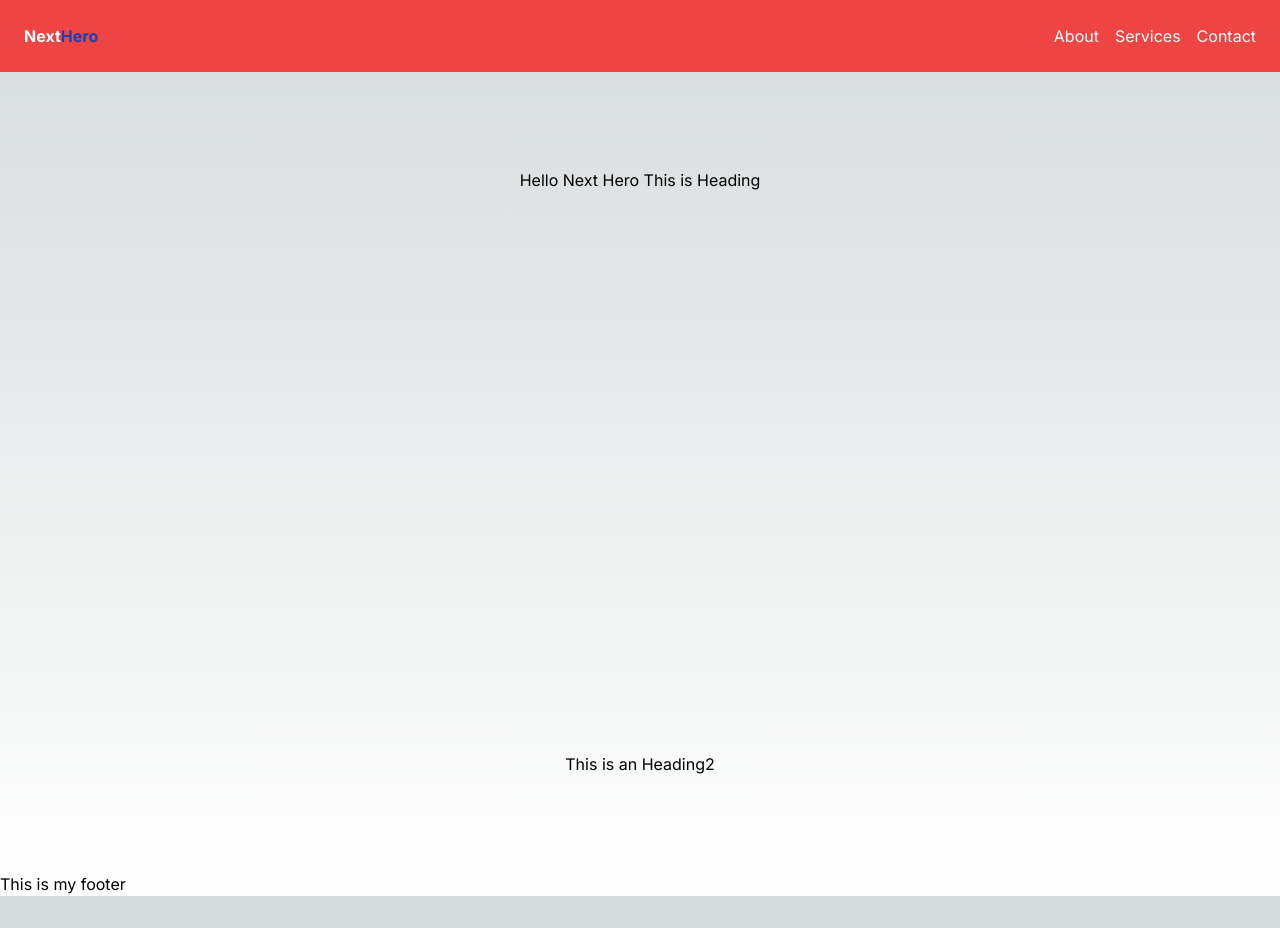
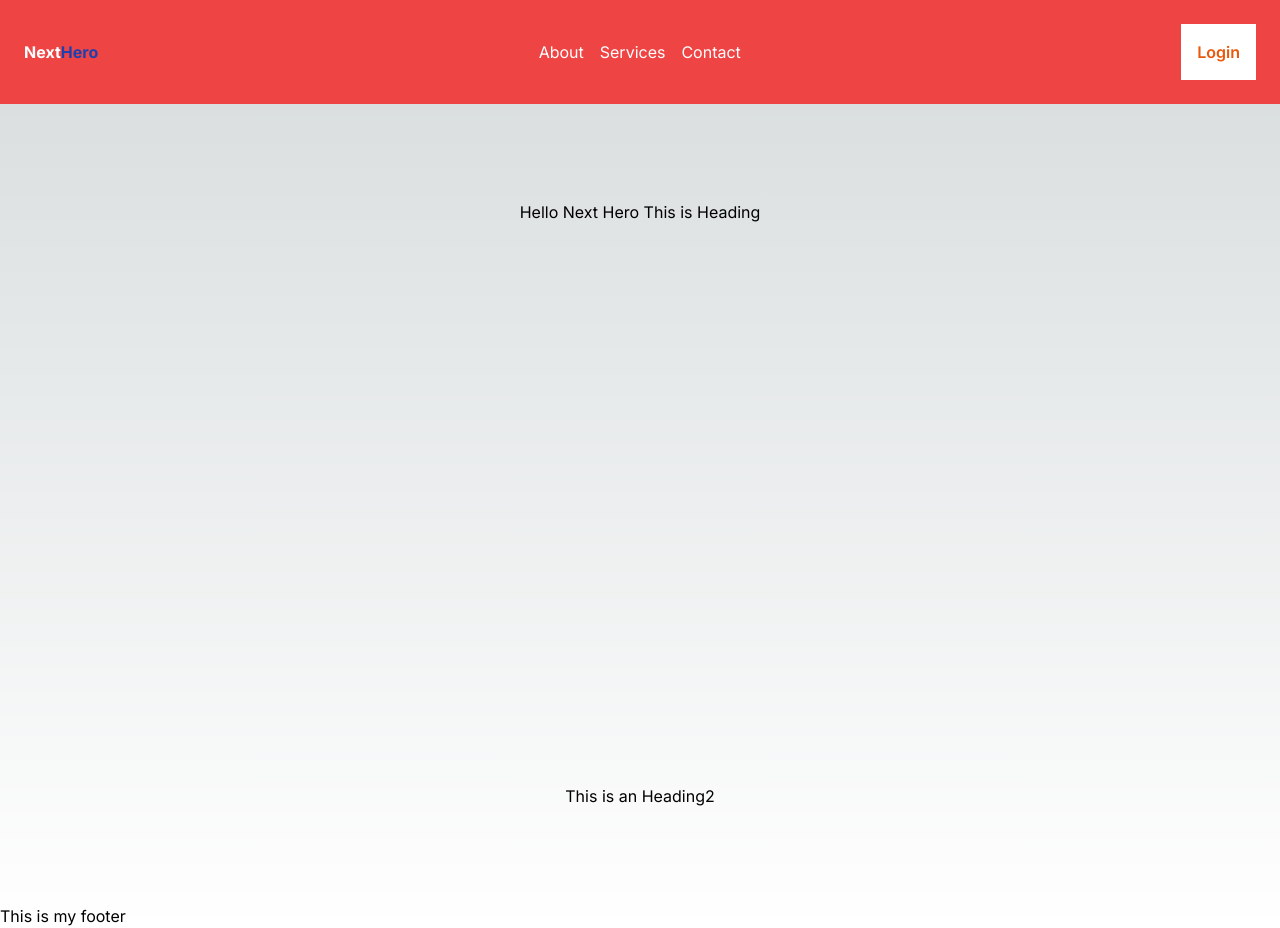
Before and after one commit to hasanalam24/nextHero-Next.js, a Next.js app: page / in a window 1280 px wide. Before the commit the page ends 896 px from the top, so only its background shows below. Built offline with nearby package versions, Linux system fonts and the light colour scheme.

Commit message:
navigation redirect page btn link

```diff
--- a/src/app/Components/Navber.jsx
+++ b/src/app/Components/Navber.jsx
@@ -1,11 +1,11 @@
 "use client"
 import Link from "next/link";
-import { usePathname } from "next/navigation";
+import { usePathname, useRouter } from "next/navigation";
 
 const Navber = () => {
 
     const pathName = usePathname()
-
+    const router = useRouter()
 
     const links = [
         {
@@ -22,6 +22,10 @@ const Navber = () => {
         },
     ]
 
+    const handlerLogin = () => {
+        router.push('/login')
+    }
+
 
     return (
         <nav className="bg-red-500 p-6 text-white flex items-center justify-between">
@@ -33,7 +37,7 @@ const Navber = () => {
                     links.map(link => <Link className={`${pathName === link.path && 'text-cyan-600'}`} key={link.path} href={link.path}>{link.title}</Link>)
                 }
             </ul>
-
+            <button onClick={handlerLogin} className="text-orange-600 bg-white font-semibold p-4">Login</button>
         </nav >
     );
 };
```
